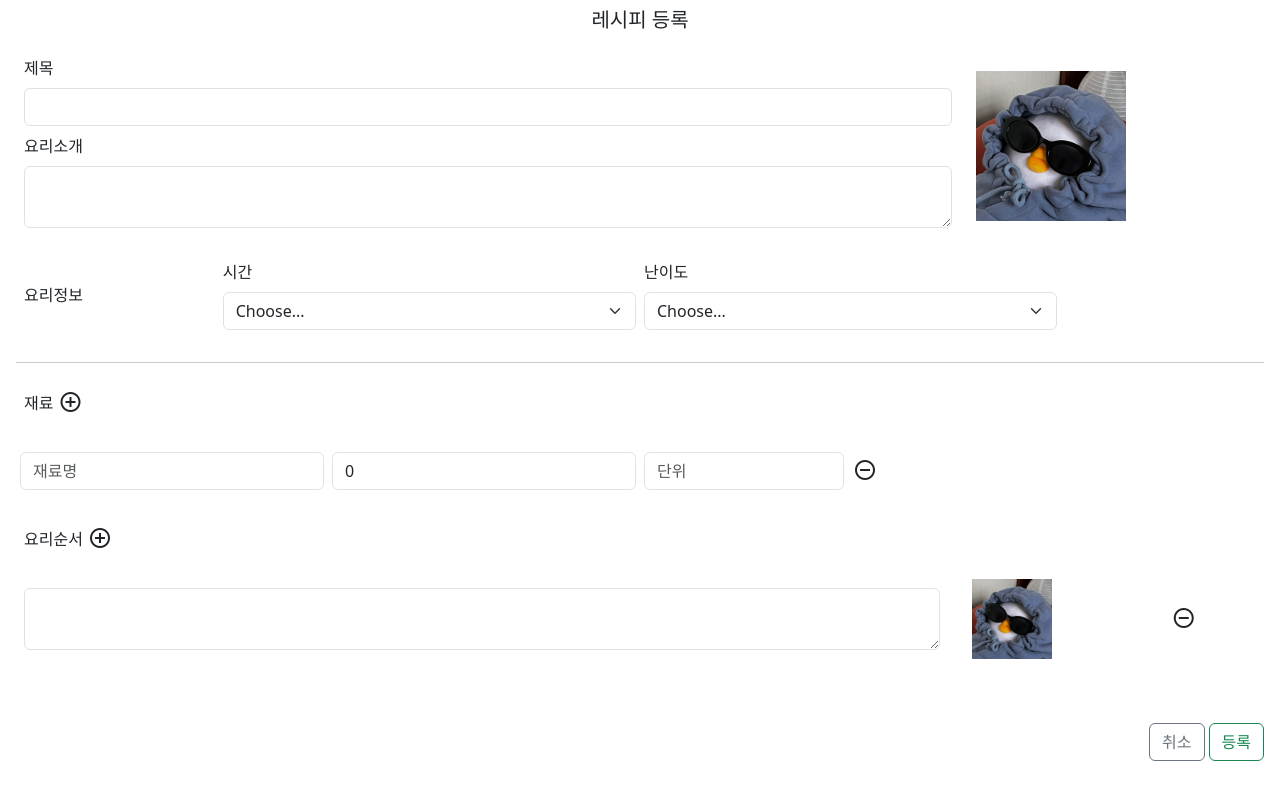
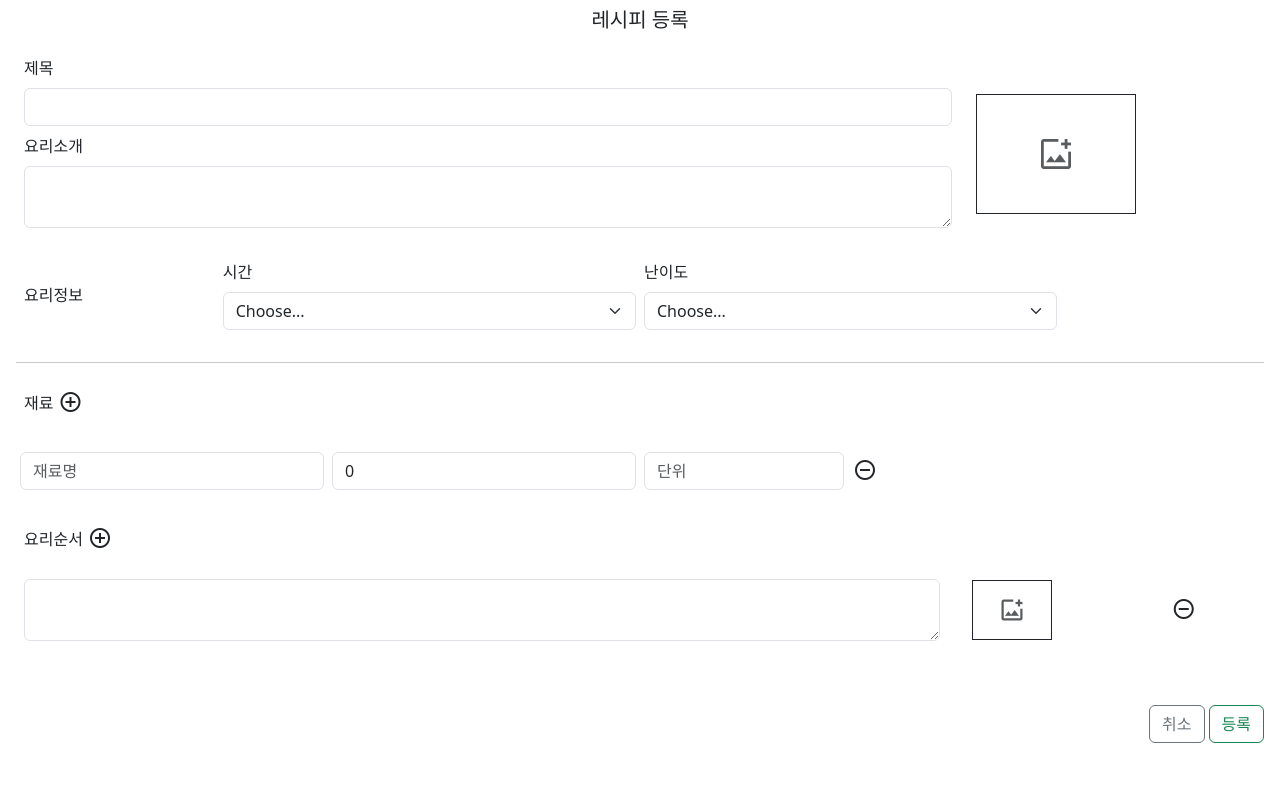
Before and after one commit to djjung1734/share-recipe, a Vue app in the folder frontend/: page /editRecipe in a window 1280 px wide. Built offline with nearby package versions, Linux system fonts and the light colour scheme; what vue-cookies would draw is missing.

Commit message:
이미지 추가 아이콘으로 변경

```diff
--- a/frontend/src/components/Modal/EditRecipe.vue
+++ b/frontend/src/components/Modal/EditRecipe.vue
@@ -18,15 +18,20 @@
           </div>
         </div>
         <div class="col-md-3 p-3 d-flex align-items-center">
-          <div class="image">
-            <label for="mainImage" class="mt-1">
-              <img
+          <div class="image mt-4">
+            <label for="mainImage">
+              <!-- <img
                 class="border-0"
                 width="150px"
                 height="100%"
-                src="../../assets/bebe.jpg"
+                src="https://img.icons8.com/sf-regular-filled/96/no-camera.png"
                 alt="..."
-              />
+              /> -->
+              <div class="mainImage d-flex align-items-center justify-content-center">
+                <span class="material-symbols-outlined fs-1 text-muted">
+                  add_photo_alternate
+                </span>
+              </div>
             </label>
             <input id="mainImage" class="upload" type="file" name="mainImage" />
           </div>
@@ -120,13 +125,11 @@
             <textarea id="step1" v-model="step.content" class="form-control" />
           </div>
           <div class="col-md-2 p-3">
-            <img
-              class="border-0"
-              width="80"
-              height="80"
-              src="../../assets/bebe.jpg"
-              alt="..."
-            />
+            <div class="detailImage d-flex align-items-center justify-content-center">
+              <span class="material-symbols-outlined fs-3 text-muted">
+                add_photo_alternate
+              </span>
+            </div>
           </div>
           <button
             class="btn px-1 mt-1"
@@ -209,8 +212,18 @@ export default Vue.extend({
 
 <style scoped>
 .image{
-  width:150px;
-  height:150px;
+  width:160px;
+  height:120px;
+}
+.mainImage{
+  width:160px;
+  height:120px;
+  border:1px solid;
+}
+.detailImage{
+  width:80px;
+  height:60px;
+  border:1px solid;
 }
 #mainImage {
   display: none;
```
